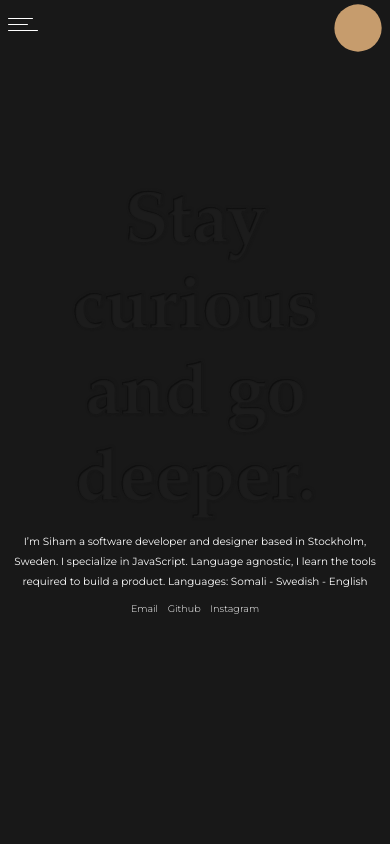
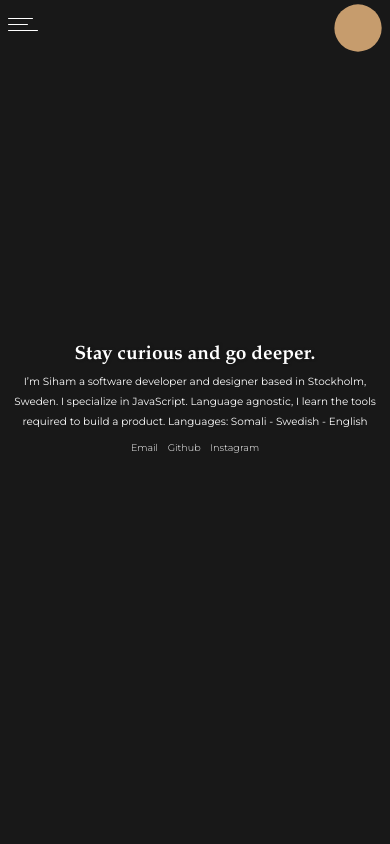
Before and after one commit to csobr/personal-website, a Next.js app: page / in a window 390 px wide. Shown: the top 844 px of the page. Built offline with nearby package versions, Linux system fonts and the light colour scheme.

Commit message:
Small text and npm update - Updated npm packages - Minor manifest.json error fixed

```diff
--- a/src/styles/main.scss
+++ b/src/styles/main.scss
@@ -213,7 +213,8 @@ h1 {
   font-family: Didot, Didot LT STD, Hoefler Text, Garamond, Times New Roman,
     serif;
   @media (max-width: 415px) {
-    white-space: pre-line;
+    font-size: 2.4rem;
+    color: $primary_color;
   }
 }
 
```
Also changed, not shown: package.json (+4 -4 lines), public/manifest.json, 1 other file (tests, documents, lock files or other folders).
